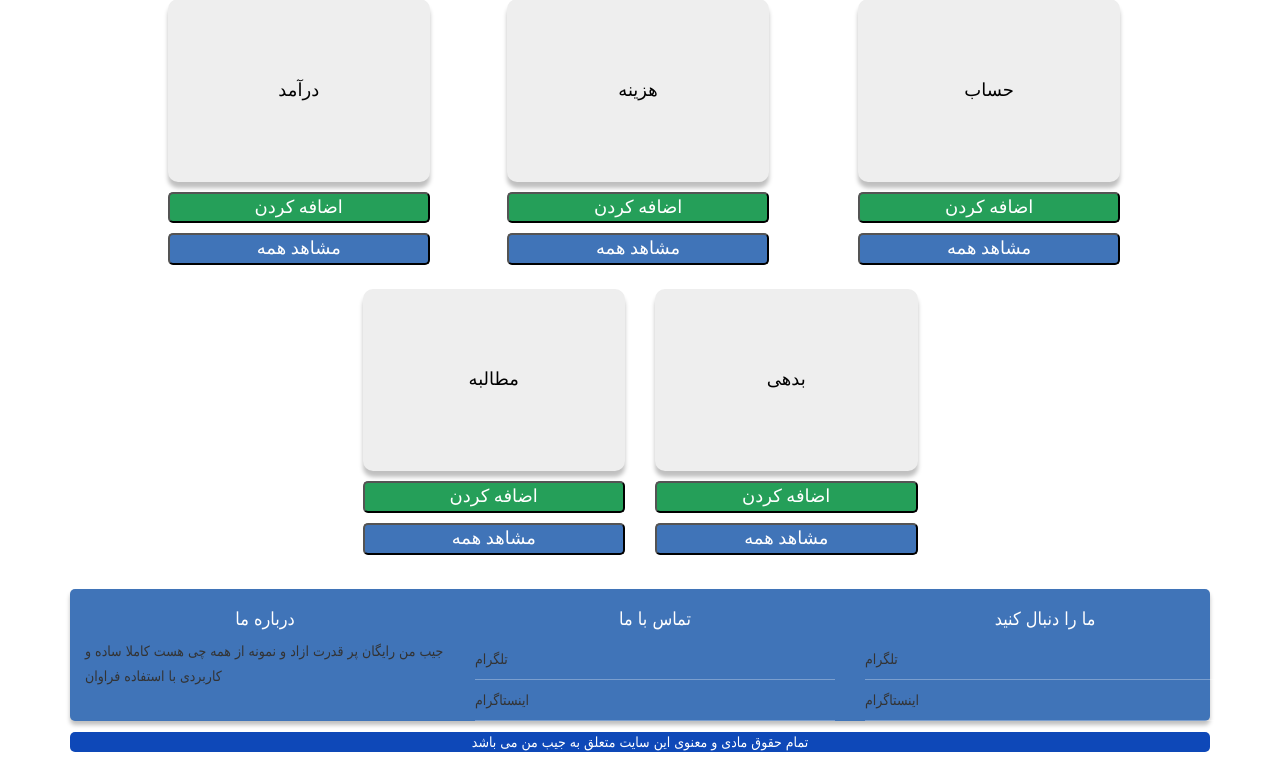
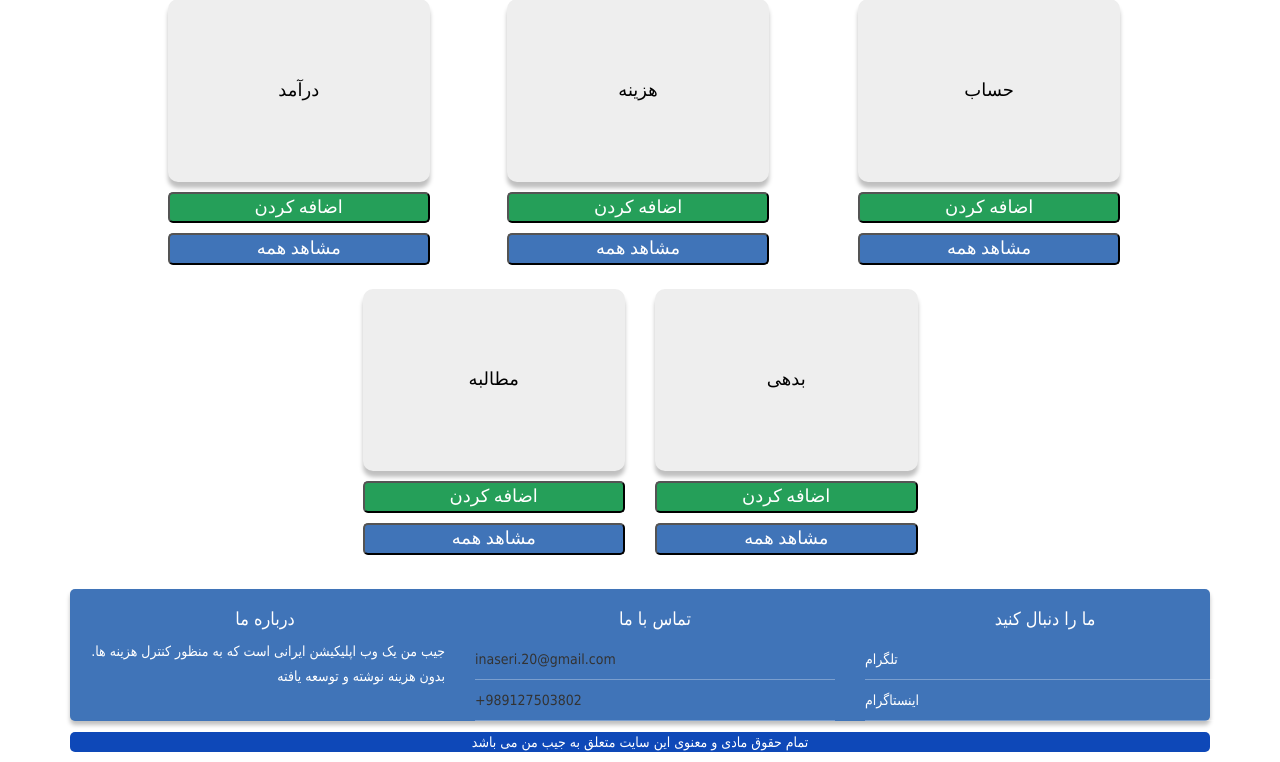
Before and after one commit to inaseri/myPacket, a Django app: page /money/ in a window 1280 px wide. Shown: the part 71-833 px from the top of the page. Run offline with Django 3.2, Linux system fonts and the light colour scheme; the visitor is signed in with stand-in values (Sample User, id 1); some libraries are stand-ins or nearby versions; some web fonts are replaced.

Commit message:
کامل کردن فوتر

```diff
--- a/money/templates/money/home.html
+++ b/money/templates/money/home.html
@@ -134,20 +134,20 @@
                         <div class="row">
                             <div class="col-md-4 segment-one">
                                 <h3 style="text-align: center">درباره ما</h3>
-                                <p>جیب من رایگان پر قدرت ازاد و نمونه از همه چی هست کاملا ساده و کاربردی با استفاده فراوان</p>
+                                <p style="text-align: right; color: white">.جیب من یک وب اپلیکیشن ایرانی است که به منظور کنترل هزینه ها بدون هزینه نوشته و توسعه یافته</p>
                             </div>
                             <div class="col-md-4 segment-two">
                                 <h2 style="text-align: center">تماس با ما</h2>
                                 <ul>
-                                    <li><a href="#" ></a>تلگرام </li>
-                                    <li><a href="#" ></a>اینستاگرام </li>
+                                    <li><a href="#" ></a>inaseri.20@gmail.com </li>
+                                    <li><a href="#" ></a>+989127503802 </li>
                                 </ul>
                             </div>
                             <div class="col-md-4 segment-three">
                                 <h2 style="text-align: center">ما را دنبال کنید</h2>
                                 <ul>
-                                    <li><a href="#" ></a>تلگرام </li>
-                                    <li><a href="#" ></a>اینستاگرام </li>
+                                    <li><a href="https://t.me/Iman_Naseri" >تلگرام</a></li>
+                                    <li><a href="https://www.instagram.com/inaseri.20/" >اینستاگرام</a></li>
                                 </ul>
                             </div>
                         </div>
```
